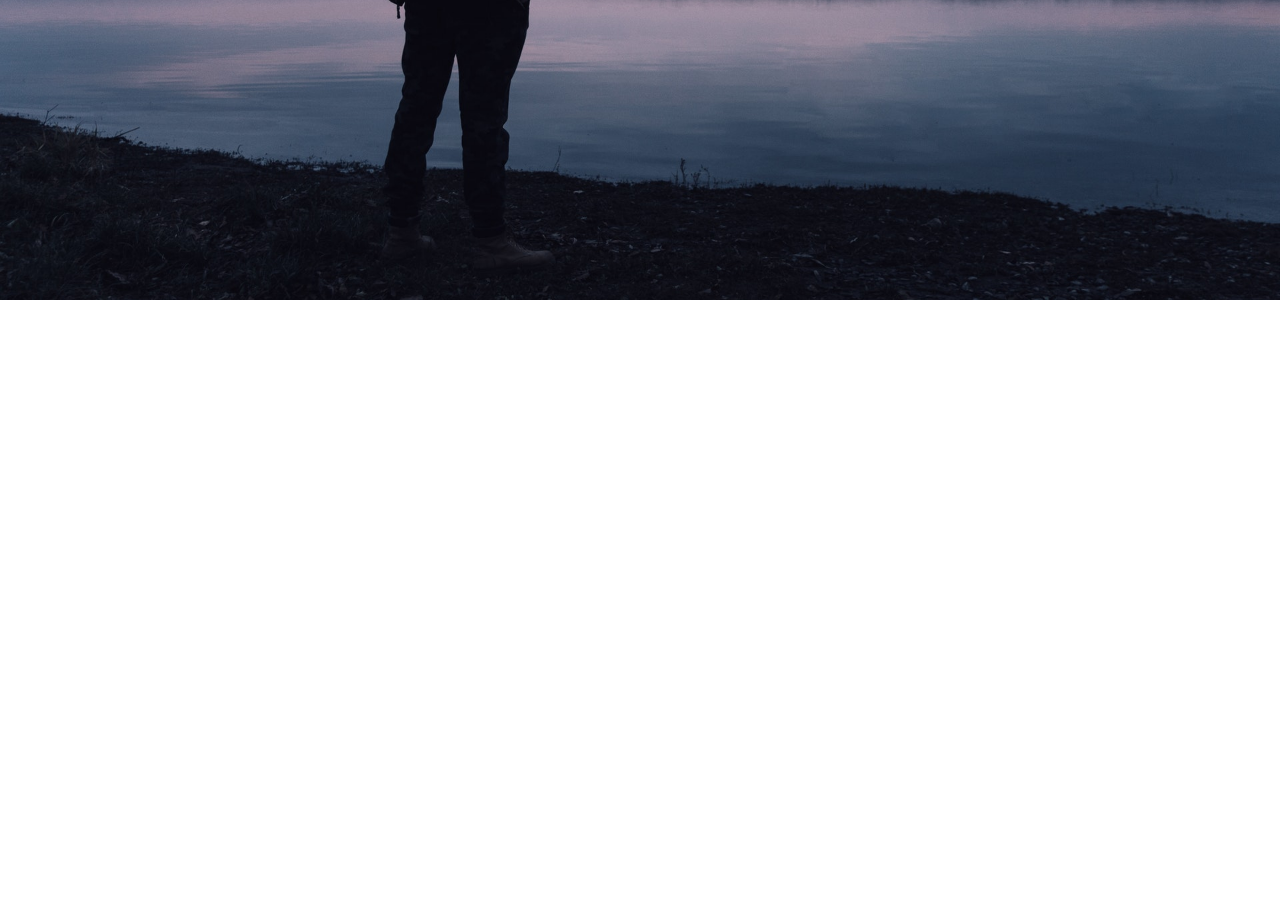
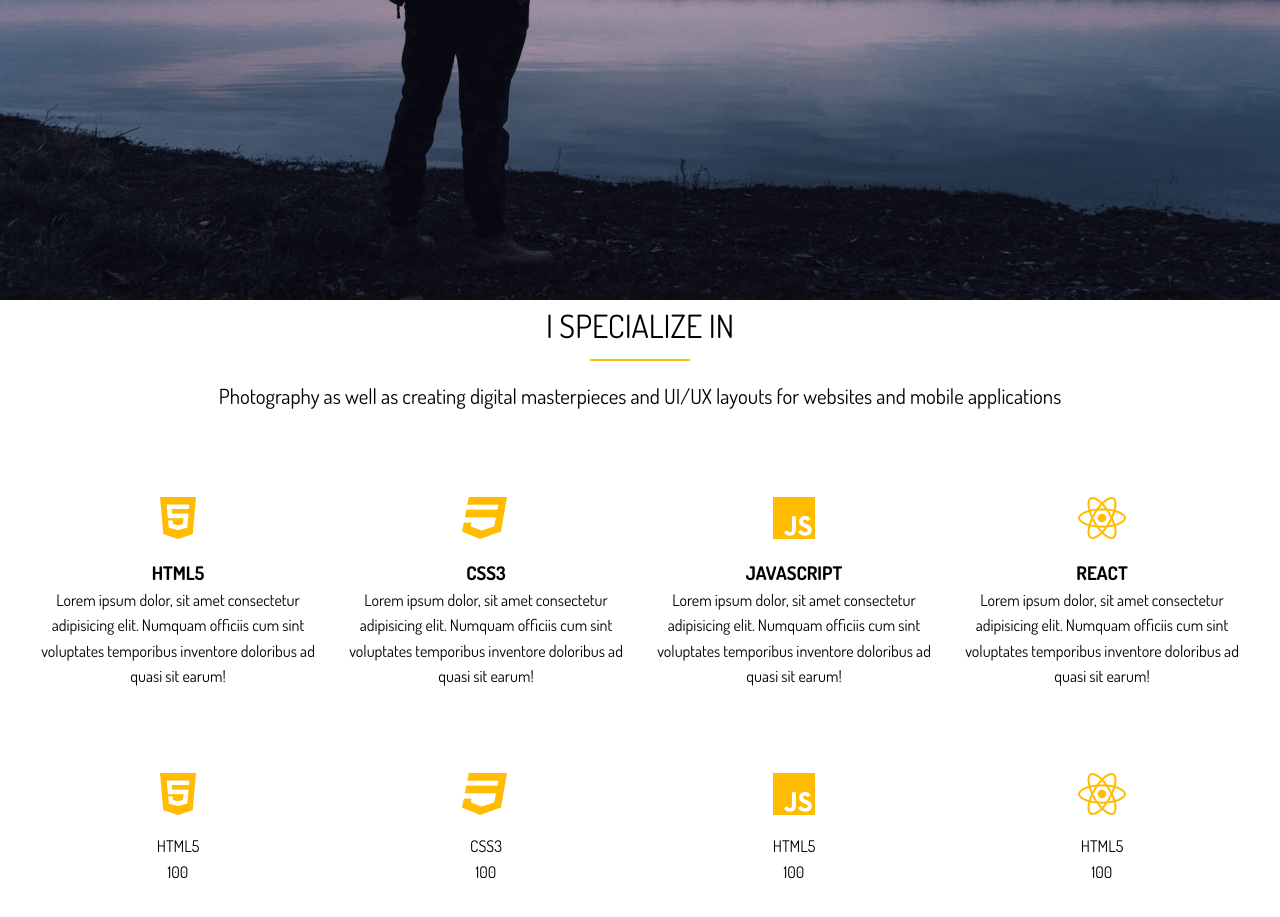
Before and after one commit to jarvishu/Portfolio_v1, a website: page index.html in a window 1280 px wide. Shown: the part 500-1417 px from the top of the page. Before the commit the page ends 800 px from the top, so only its background shows below. Drawn offline with Linux system fonts and the light colour scheme.

Commit message:
logo_update

```diff
--- a/index.html
+++ b/index.html
@@ -19,7 +19,11 @@
     <header id="header-home">
       <div class="container">
         <nav id="main-nav">
-          <img src="./dist/img/logo.png" alt="Logo Portfolio" id="logo" />
+          <img
+            src="./dist/img/logo_new_1-0.png"
+            alt="Logo Portfolio"
+            id="logo"
+          />
           <ul>
             <li><a href="index.html" class="current">Home</a></li>
             <li><a href="about.html" class="">About</a></li>
@@ -29,18 +33,98 @@
         </nav>
         <div class="header-content">
           <h1>
-            I Am Nupur's Ayushman, The
+            I Am Ayushman The
             <span
               class="txt-type"
               data-wait="3000"
-              data-words='["Reader", "Coder","UI Developer"]'
+              data-words='["Wanderer", "Coder","UI Developer"]'
             ></span>
           </h1>
-          <p class="lead">I specialize in JS , React HTML and CSS</p>
+          <p class="lead">I specialize in Html , Css , javaScript , React</p>
           <a href="work.html" class="btn-light">View My Work</a>
         </div>
       </div>
     </header>
+    <!-- Section A : Specialization -->
+    <section id="home-a" class="text-center">
+      <div class="container">
+        <div class="section-title">I specialize in</div>
+        <div class="bottom-line"></div>
+        <p class="lead">
+          Photography as well as creating digital masterpieces and UI/UX layouts
+          for websites and mobile applications
+        </p>
+        <div class="specials">
+          <div class="py-2">
+            <i class="fab fa-html5 fa-3x py-1"></i>
+            <h3>HTML5</h3>
+            <p>
+              Lorem ipsum dolor, sit amet consectetur adipisicing elit. Numquam
+              officiis cum sint voluptates temporibus inventore doloribus ad
+              quasi sit earum!
+            </p>
+          </div>
+          <div class="py-2">
+            <i class="fab fa-css3 fa-3x py-1"></i>
+            <h3>CSS3</h3>
+            <p>
+              Lorem ipsum dolor, sit amet consectetur adipisicing elit. Numquam
+              officiis cum sint voluptates temporibus inventore doloribus ad
+              quasi sit earum!
+            </p>
+          </div>
+          <div class="py-2">
+            <i class="fab fa-js fa-3x py-1"></i>
+            <h3>javaScript</h3>
+            <p>
+              Lorem ipsum dolor, sit amet consectetur adipisicing elit. Numquam
+              officiis cum sint voluptates temporibus inventore doloribus ad
+              quasi sit earum!
+            </p>
+          </div>
+          <div class="py-2">
+            <i class="fab fa-react fa-3x py-1"></i>
+            <h3>React</h3>
+            <p>
+              Lorem ipsum dolor, sit amet consectetur adipisicing elit. Numquam
+              officiis cum sint voluptates temporibus inventore doloribus ad
+              quasi sit earum!
+            </p>
+          </div>
+        </div>
+      </div>
+    </section>
+
+    <!-- Section B : Clients -->
+    <section id="home-b">
+      <div class="container">
+        <div class="stats">
+          <div class="py-2">
+            <i class="fab fa-html5 fa-3x py-1"></i>
+            <li>HTML5</li>
+            <li>100</li>
+          </div>
+
+          <div class="py-2">
+            <i class="fab fa-css3 fa-3x py-1"></i>
+            <li>CSS3</li>
+            <li>100</li>
+          </div>
+
+          <div class="py-2">
+            <i class="fab fa-js fa-3x py-1"></i>
+            <li>HTML5</li>
+            <li>100</li>
+          </div>
+
+          <div class="py-2">
+            <i class="fab fa-react fa-3x py-1"></i>
+            <li>HTML5</li>
+            <li>100</li>
+          </div>
+        </div>
+      </div>
+    </section>
     <script src="./dist/js/typewriter.js"></script>
   </body>
 </html>
--- a/scss/_config.scss
+++ b/scss/_config.scss
@@ -1,5 +1,5 @@
 //Variables
-$website-width: 1080px;
+$website-width: 1280px;
 $main-color: #ffbc00;
 $light-color: #f4f4f4;
 $medium-color: #ccc;
--- a/scss/_utilities.scss
+++ b/scss/_utilities.scss
@@ -45,3 +45,33 @@ input[class^="btn-"]:hover {
 .text-center {
   text-align: center;
 }
+
+.py {
+  &-1 {
+    padding: 1rem 0;
+  }
+  &-2 {
+    padding: 2rem 0;
+  }
+  &-3 {
+    padding: 3rem 0;
+  }
+  &-4 {
+    padding: 4rem 0;
+  }
+}
+
+.my {
+  &-1 {
+    margin: 1rem 0;
+  }
+  &-2 {
+    margin: 2rem 0;
+  }
+  &-3 {
+    margin: 3rem 0;
+  }
+  &-4 {
+    margin: 4rem 0;
+  }
+}
--- a/scss/main.scss
+++ b/scss/main.scss
@@ -17,6 +17,10 @@ a {
 }
 
 ul {
+  list-style: none;
+}
+
+li {
   list-style: none;
 }
 
@@ -87,3 +91,34 @@ img {
     }
   }
 }
+
+.section-title {
+  font-size: 2rem;
+  display: block;
+  padding-bottom: 0.5rem;
+  text-align: center;
+  font-weight: 100;
+  text-transform: uppercase;
+}
+
+.bottom-line {
+  width: 100px;
+  color: $main-color;
+  height: 2px;
+  background: $main-color;
+  margin: auto;
+  margin-bottom: 1.2rem;
+}
+
+.specials {
+  display: flex;
+}
+
+i {
+  color: $main-color;
+}
+.stats {
+  display: grid;
+  grid-template-columns: repeat(4, 1fr);
+  text-align: center;
+}
```
Also changed, not shown: dist/img/logo-3.png (deleted), dist/img/logo.png, dist/img/logo_new_1-0.png (added), dist/img/pexels-kaique-rocha-775201.jpg (deleted), dist/img/pexels-pixabay-414144.jpg (deleted), dist/img/pexels-sunyu-kim-1544880.jpg (deleted), scss/main.css, 1 other file.
